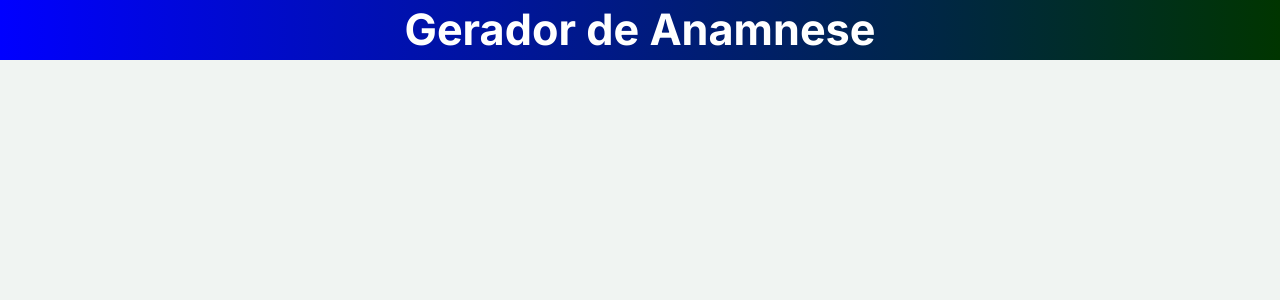
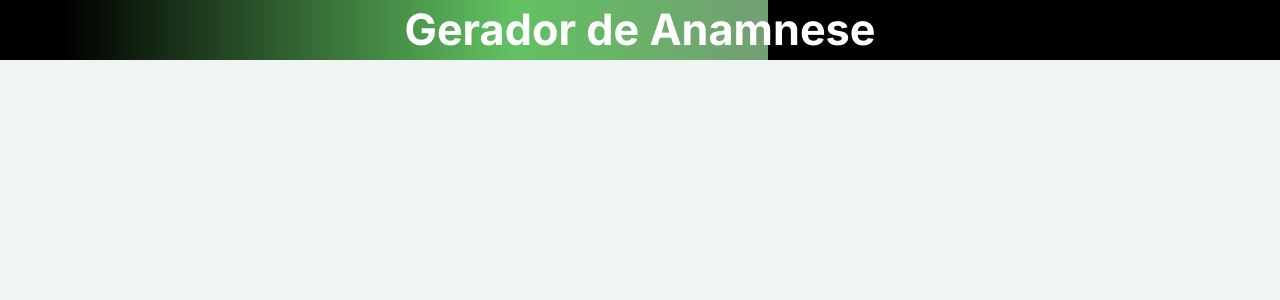
Before and after one commit to GuiVasconcellos/Anamnese_Project, a Django app: template generator/templates/generator/base.html in a window 1280 px wide. Shown: the top 300 px of the page. Run offline with Django 5.2, Linux system fonts and the light colour scheme; the template is opened without the code that fills it, so the values that code supplies are empty.

Commit message:
atualiza verde navbar

```diff
--- a/generator/templates/generator/base.html
+++ b/generator/templates/generator/base.html
@@ -16,7 +16,8 @@
 
 <body>
 
-    <nav style="background: linear-gradient(to right, blue, rgb(0, 53, 0)); width: 100%; height: 60px; display: flex; justify-content: center; align-items: center;"
+    <nav style="background: linear-gradient(to right, black 5%, rgb(97, 194, 97) 40%,
+    rgba(1, 82, 1, 0.527) 60%, rgb(97, 194, 97) 40%, black 5%); width: 100%; height: 60px; display: flex; justify-content: center; align-items: center;"
         class="navbar navbar-light bg-light">
         <div class="container-fluid" style="text-align: center;">
             <span class="navbar-brand mb-0 h1">
```
